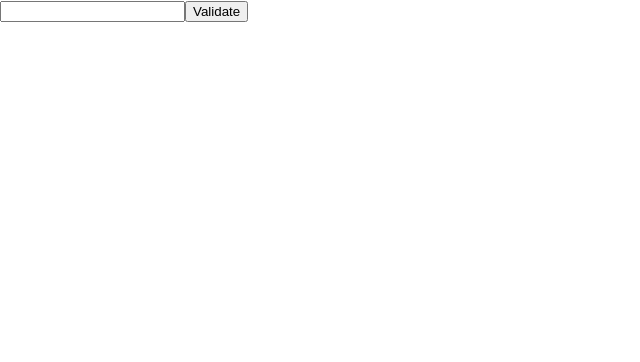
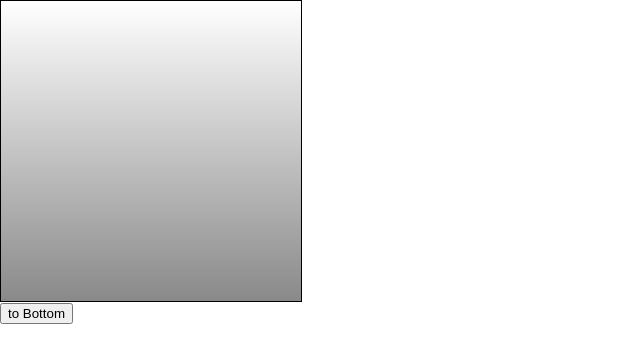
Before and after one commit to zuntopia/react, a React (Create React App) app: page / in a window 1280 px wide. Shown: the top 362 px of the page, without its empty margins (0-640 px from the left). Built offline with nearby package versions, Linux system fonts and the light colour scheme.

Commit message:
Access DOM using ref
Do not use Ref for sharing variables between components;

```diff
--- a/src/App.js
+++ b/src/App.js
@@ -1,13 +1,28 @@
 // import logo from './logo.svg';
+
+import React, { Component } from 'react';
+
 import './App.css';
-import ValidationSample from './ValidationSample';
+import ScrollBox from './ScrollBox'
 
-function App() {
-  return (
-    <div>
-      <ValidationSample />
-    </div>
-  );
+// function App() {
+//   return (
+//     <div>
+//       <ScrollBox ref={(ref) => this.scrollBox=ref }/>
+//       <button onClick={() => this.ScrollBox.scrollToBottom()} > to Bottom </button>
+//     </div>
+//   );
+// }
+
+class App extends Component {
+  render() {
+    return (
+      <div>
+        <ScrollBox ref={(ref) => this.scrollBox=ref }/>
+        <button onClick={() => this.scrollBox.scrollToBottom()} > to Bottom </button>
+      </div>
+    );
+  }
 }
 
 export default App;
--- /dev/null
+++ b/src/RefSample.js
@@ -0,0 +1,18 @@
+import React, { Component } from 'react';
+
+class RefSample extends Component {
+  input = React.createRef();
+
+  handleFocus = () => {
+    this.input.current.focus();
+  }
+  render() {
+    return (
+      <div>
+        <input ref={this.name} />
+      </div>
+    )
+  }
+}
+
+export default RefSample;
--- /dev/null
+++ b/src/ScrollBox.js
@@ -0,0 +1,32 @@
+import React, { Component } from 'react';
+
+class ScrollBox extends Component {
+  scrollToBottom = () => {
+    const {scrollHeight, clientHeight} = this.box;
+    this.box.scrollTop = scrollHeight-clientHeight;
+  }
+  render() {
+    const style={
+      border: '1px solid black',
+      height: '300px',
+      width: '300px',
+      overflow: 'auto',
+      positon: 'relative'
+    };
+    const innerStyle={
+      width: '100%',
+      height: '650px',
+      background: 'linear-gradient(white, black)'
+    };
+
+    return (
+      <div
+        style={style}
+        ref={(ref) => {this.box=ref}}>
+          <div style={innerStyle} />
+        </div>
+    )
+  }
+}
+
+export default ScrollBox;
--- a/src/ValidationSample.js
+++ b/src/ValidationSample.js
@@ -1,4 +1,5 @@
 import React, { Component } from 'react';
+import RefSample from './RefSample';
 
 import './ValidationSample.css';
 
@@ -19,13 +20,15 @@ class ValidationSample extends Component {
     this.setState({
       clicked: true,
       validated: this.state.password === '0000'
-    })
+    });
+    this.input.focus();
   }
 
   render () {
     return (
       <div>
         <input
+          ref={(ref) => this.input=ref}
           type="password"
           value={this.state.password}
           onChange={this.handleChange}
```
